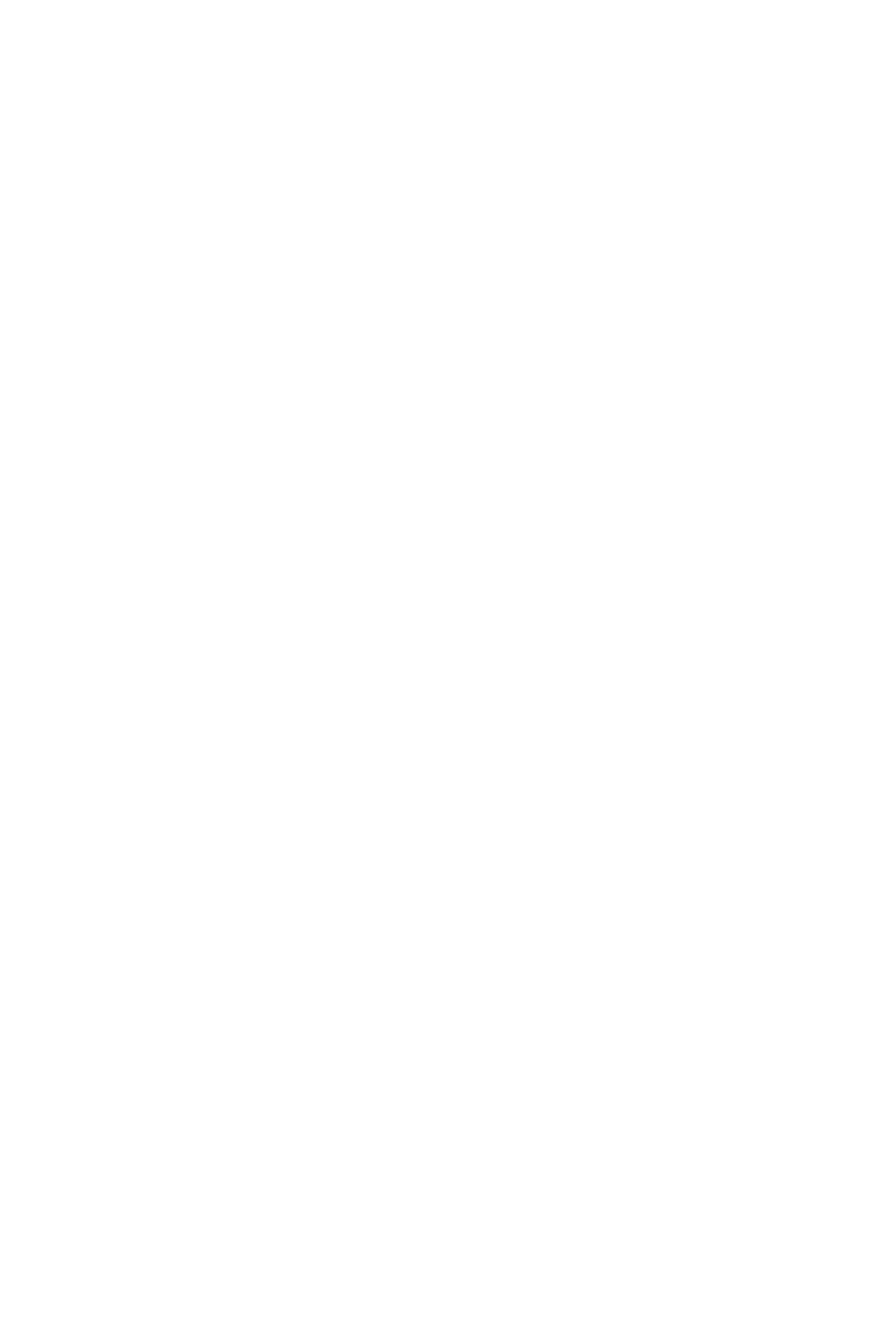
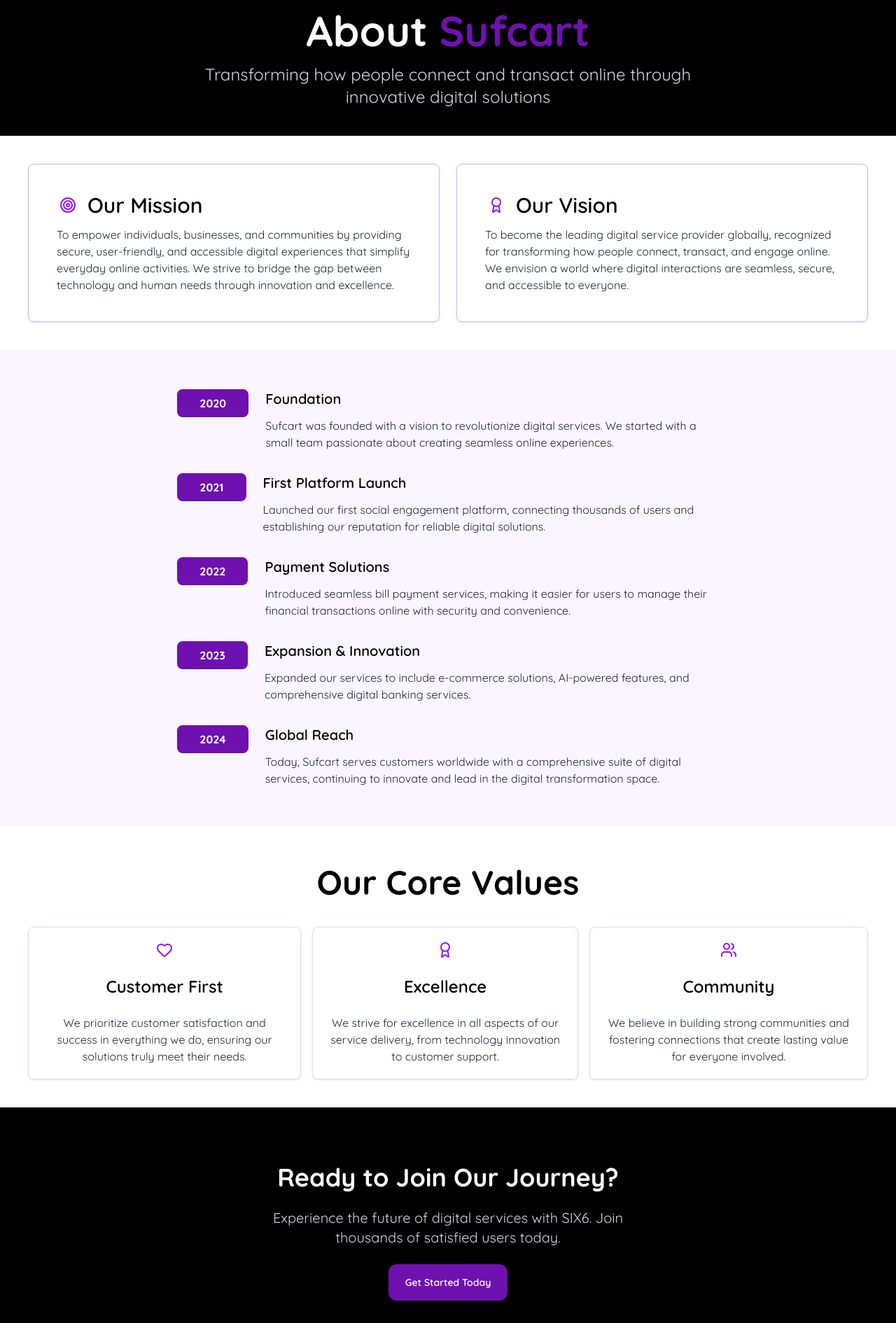
Before and after one commit to nova-technology-ltd/six-web, a React (Vite) app: page /about-us in a window 1280 px wide. Before the commit this address had no page. Shown: the part 210-2100 px from the top of the page at 70% size. Before the commit the page ends 800 px from the top, so only its background shows below. Built offline with nearby package versions, Linux system fonts and the light colour scheme.

Commit message:
done with about page

```diff
--- a/src/App.jsx
+++ b/src/App.jsx
@@ -2,6 +2,8 @@ import Landing from "./pages/Landing";
 import OurServices from "./pages/OurServices";
 import Support from "./pages/Support";
 import RegLog from "./pages/RegLog";
+import About from "./pages/About";
+import Pricing from "./pages/Pricing";
 import { BrowserRouter, Routes, Route } from "react-router-dom";
 const App = () => {
   return (
@@ -11,6 +13,8 @@ const App = () => {
         <Route path="/services" element={<OurServices />} />
         <Route path="/support" element={<Support />} />
         <Route path="/registration" element={<RegLog />} />
+        <Route path="/about-us" element={<About />} />{" "}
+        <Route path="/pricing" element={<Pricing />} />
       </Routes>
     </BrowserRouter>
   );
--- a/src/components/Hero.jsx
+++ b/src/components/Hero.jsx
@@ -38,6 +38,9 @@ const Hero = () => {
         <Button
           text={"Learn More"}
           styles={"bg-white text-xs hover:text-white hover:bg-black px-6 py-3"}
+          onClick={() => {
+            navigate("/about-us");
+          }}
         />
       </div>
     </section>
--- a/src/pages/About.jsx
+++ b/src/pages/About.jsx
@@ -1,4 +1,155 @@
+import { ArrowLeft, Award, Heart, Target, Users } from "lucide-react";
+import { Link, useNavigate } from "react-router-dom";
+import logo from "../assets/sufcart-logo/sufcart-white-2.png";
+import Button from "../components/Button";
+const CardMin = ({ img, heading, text }) => {
+  return (
+    <div className="flex flex-col p-10 rounded-lg border-1 border-purple-300 shadow-sm gap-3">
+      <div className="flex items-center gap-3">
+        {img} <h2 className="text-3xl font-semibold">{heading}</h2>
+      </div>
+      <p className="text-gray-800">{text}</p>
+    </div>
+  );
+};
+const StoryCard = ({ date, title, text }) => {
+  return (
+    <div className="flex sm:flex-row flex-col gap-6 p-2 sm:w-2/3 w-full">
+      <div className="bg-purple-800 text-white px-8 py-2 rounded-lg h-max font-bold w-max">
+        {date}
+      </div>
+      <div className="flex flex-col gap-3">
+        <h1 className="text-xl font-semibold">{title}</h1>
+        <p className="text-gray-800">{text}</p>
+      </div>
+    </div>
+  );
+};
+const CardMax = ({ img, title, text }) => {
+  return (
+    <div className="flex flex-col items-center border-1 border-purple-200 p-5 rounded-lg shadow-sm gap-6">
+      {img}
+      <h2 className="font-semibold text-2xl">{title}</h2>
+      <p className="text-gray-800 text-center">{text}</p>
+    </div>
+  );
+};
 const About = () => {
-  return <></>;
+  const navigate = useNavigate();
+  return (
+    <>
+      <section className="p-10">
+        <Link className="flex gap-2 items-center font-bold" to={"/"}>
+          <ArrowLeft className="w-4" />
+          Back to home{" "}
+        </Link>
+      </section>
+      <section className="bg-black flex flex-col items-center gap-4 p-10">
+        <img src={logo} alt="sucart logo" className="w-8" />
+        <h1 className="text-6xl font-extrabold text-white">
+          About <span className="text-purple-800">Sufcart</span>
+        </h1>
+        <p className="text-gray-300 text-2xl sm:w-2/3 text-center ">
+          Transforming how people connect and transact online through innovative
+          digital solutions
+        </p>
+      </section>
+      <section className="grid sm:grid-cols-2 p-10 items-center gap-6">
+        <CardMin
+          img={<Target className="w-8 text-purple-600" />}
+          heading={"Our Mission"}
+          text={
+            "To empower individuals, businesses, and communities by providing secure, user-friendly, and accessible digital experiences that simplify everyday online activities. We strive to bridge the gap between technology and human needs through innovation and excellence."
+          }
+        />
+        <CardMin
+          img={<Award className="w-8 text-purple-600" />}
+          heading={"Our Vision"}
+          text={
+            "To become the leading digital service provider globally, recognized for transforming how people connect, transact, and engage online. We envision a world where digital interactions are seamless, secure, and accessible to everyone."
+          }
+        />
+      </section>
+      <section className="p-12 flex flex-col gap-4 items-center bg-purple-50">
+        <StoryCard
+          date={"2020"}
+          title={"Foundation"}
+          text={
+            "Sufcart was founded with a vision to revolutionize digital services. We started with a small team passionate about creating seamless online experiences."
+          }
+        />
+        <StoryCard
+          date={"2021"}
+          title={"First Platform Launch"}
+          text={
+            "Launched our first social engagement platform, connecting thousands of users and establishing our reputation for reliable digital solutions."
+          }
+        />{" "}
+        <StoryCard
+          date={"2022"}
+          title={"Payment Solutions"}
+          text={
+            "Introduced seamless bill payment services, making it easier for users to manage their financial transactions online with security and convenience."
+          }
+        />{" "}
+        <StoryCard
+          date={"2023"}
+          title={"Expansion & Innovation"}
+          text={
+            "Expanded our services to include e-commerce solutions, AI-powered features, and comprehensive digital banking services."
+          }
+        />{" "}
+        <StoryCard
+          date={"2024"}
+          title={"Global Reach"}
+          text={
+            "Today, Sufcart serves customers worldwide with a comprehensive suite of digital services, continuing to innovate and lead in the digital transformation space."
+          }
+        />
+      </section>
+      <section className="sm:p-10 p-4 mt-4 flex flex-col gap-10 py-12">
+        <h1 className="text-center font-bold text-5xl">Our Core Values</h1>
+        <div className="flex sm:flex-row flex-col gap-4 items-center">
+          <CardMax
+            img={<Heart className="text-purple-600 w-24" />}
+            title={"Customer First"}
+            text={
+              "We prioritize customer satisfaction and success in everything we do, ensuring our solutions truly meet their needs."
+            }
+          />
+          <CardMax
+            img={<Award className="text-purple-600 w-8" />}
+            title={"Excellence"}
+            text={
+              "We strive for excellence in all aspects of our service delivery, from technology innovation to customer support."
+            }
+          />
+          <CardMax
+            img={<Users className="text-purple-600 w-8" />}
+            title={"Community"}
+            text={
+              "We believe in building strong communities and fostering connections that create lasting value for everyone involved."
+            }
+          />
+        </div>
+      </section>
+      <section className="bg-black flex flex-col items-center gap-6 p-10 py-20">
+        <h1 className="text-white text-center text-4xl font-bold">
+          Ready to Join Our Journey?
+        </h1>
+        <p className="text-gray-300 text-xl sm:w-1/2 text-center ">
+          Experience the future of digital services with SIX6. Join thousands of
+          satisfied users today.
+        </p>
+        <Button
+          styles={"px-6 py-4 text-white bg-purple-800"}
+          text={"Get Started Today"}
+          onClick={() => {
+            navigate("/registration");
+          }}
+        />
+      </section>
+    </>
+  );
 };
 export default About;
--- a/src/pages/Pricing.jsx
+++ b/src/pages/Pricing.jsx
@@ -1,4 +1,4 @@
 function Pricing() {
-  return <></>;
+  return <>Pricing</>;
 }
 export default Pricing;
```
